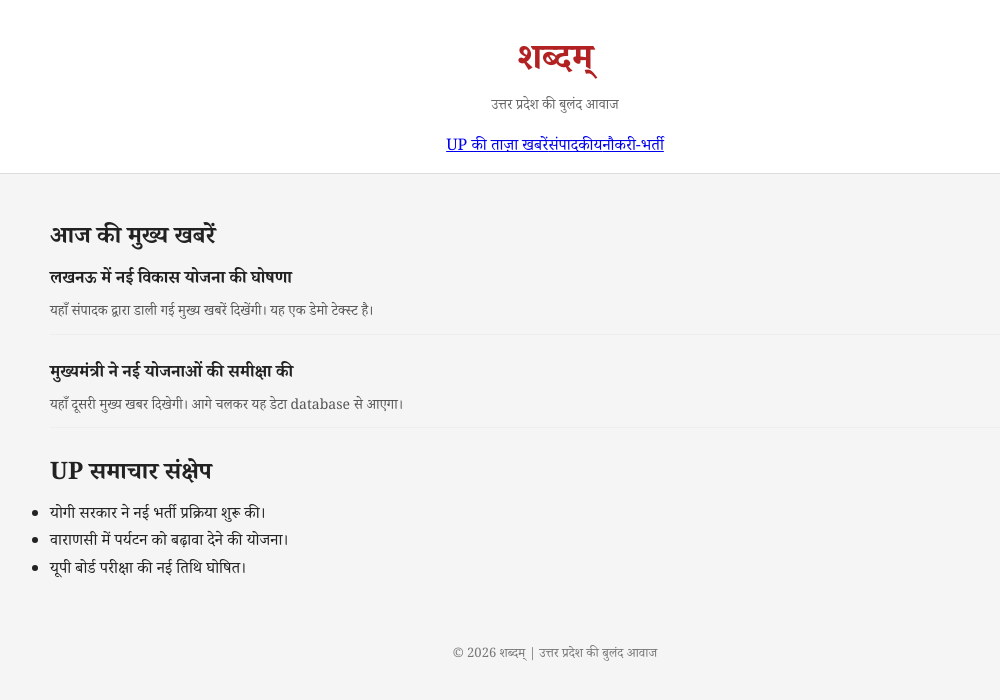
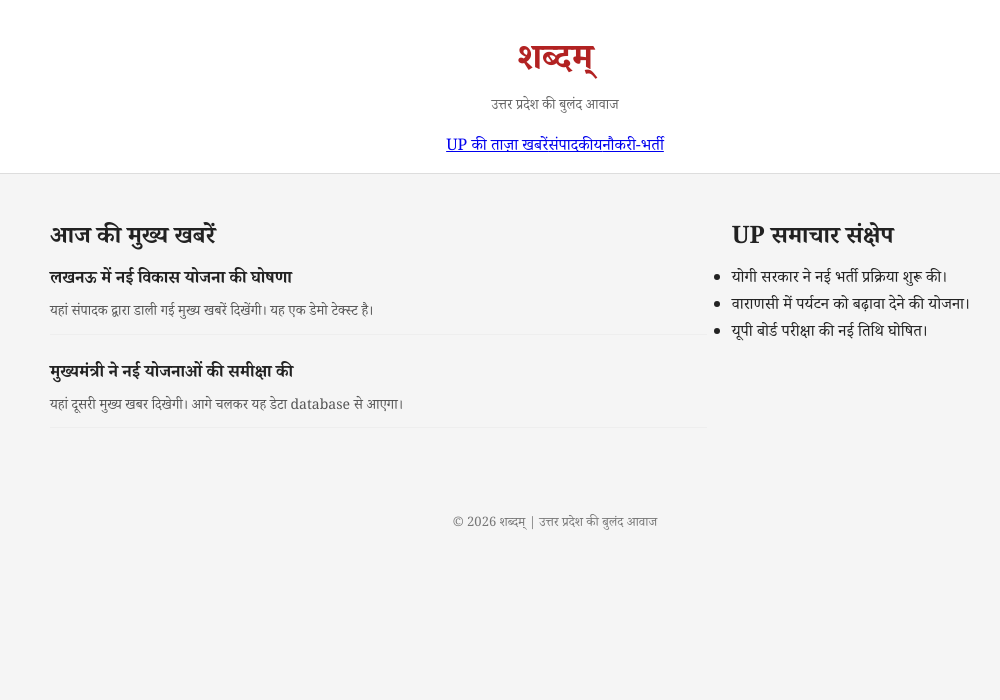
Before and after one commit to mbaitha4/shabadam-up, a Next.js app: page / in a window 1280 px wide. Shown: the top 700 px of the page, without its empty margins (85-1085 px from the left). Built offline with nearby package versions, Linux system fonts and the light colour scheme.

Commit message:
Update page.tsx

```diff
--- a/app/page.tsx
+++ b/app/page.tsx
@@ -1,15 +1,14 @@
-export default function Home() {
+export default function HomePage() {
   return (
-    <div className="news-grid">
+    <div className="news-layout">
 
-      {/* LEFT COLUMN */}
-      <div>
+      <section className="left-column">
         <h2 className="section-title">आज की मुख्य खबरें</h2>
 
         <div className="news-card">
           <h3>लखनऊ में नई विकास योजना की घोषणा</h3>
           <p>
-            यहाँ संपादक द्वारा डाली गई मुख्य खबरें दिखेंगी।
+            यहां संपादक द्वारा डाली गई मुख्य खबरें दिखेंगी।
             यह एक डेमो टेक्स्ट है।
           </p>
         </div>
@@ -17,22 +16,21 @@ export default function Home() {
         <div className="news-card">
           <h3>मुख्यमंत्री ने नई योजनाओं की समीक्षा की</h3>
           <p>
-            यहाँ दूसरी मुख्य खबर दिखेगी।
-            आगे चलकर यह डेटा database से आएगा।
+            यहां दूसरी मुख्य खबर दिखेगी। आगे चलकर यह
+            डेटा database से आएगा।
           </p>
         </div>
-      </div>
+      </section>
 
-      {/* RIGHT COLUMN */}
-      <div>
+      <aside className="right-column">
         <h2 className="section-title">UP समाचार संक्षेप</h2>
 
-        <ul className="summary-list">
+        <ul>
           <li>योगी सरकार ने नई भर्ती प्रक्रिया शुरू की।</li>
           <li>वाराणसी में पर्यटन को बढ़ावा देने की योजना।</li>
           <li>यूपी बोर्ड परीक्षा की नई तिथि घोषित।</li>
         </ul>
-      </div>
+      </aside>
 
     </div>
   );
```
